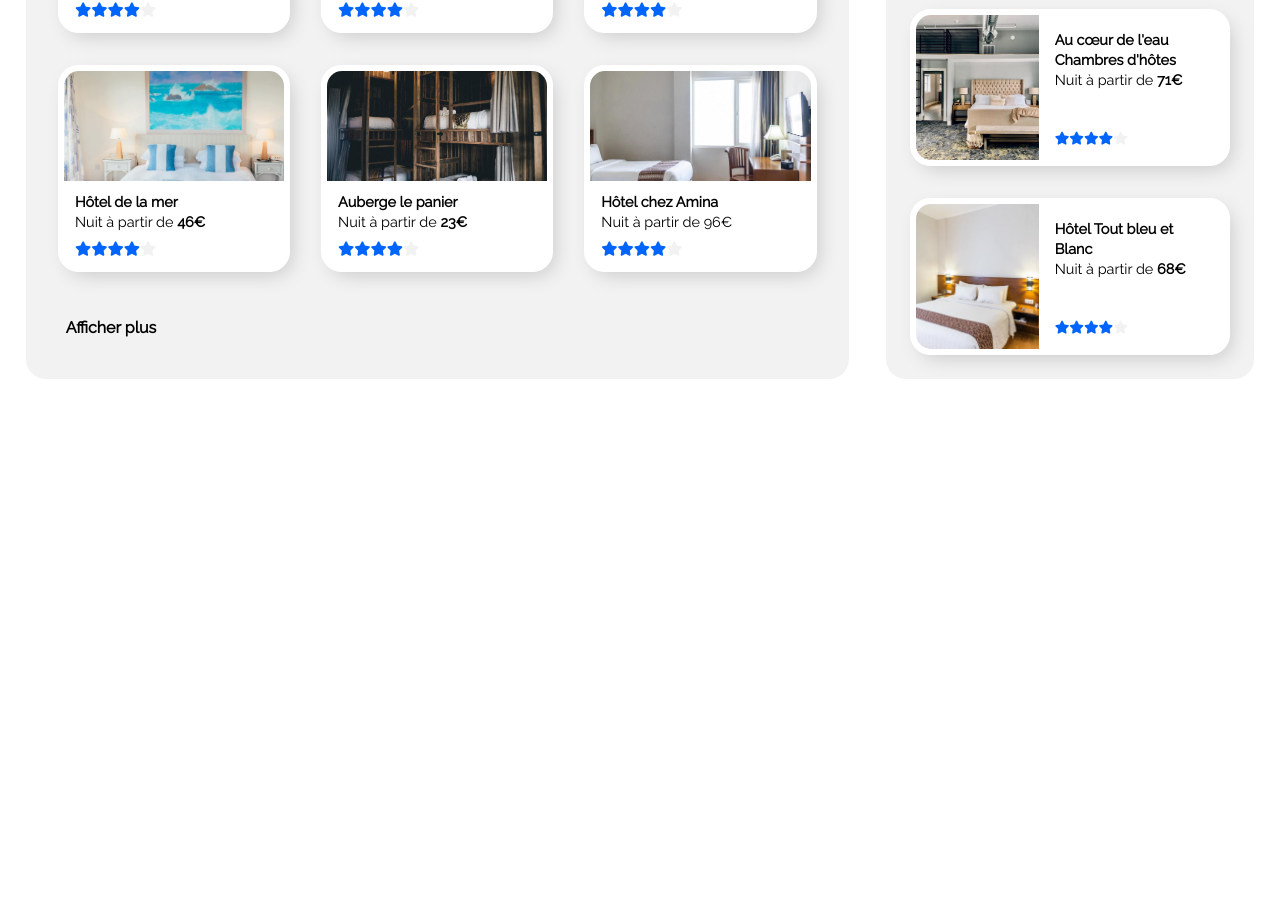
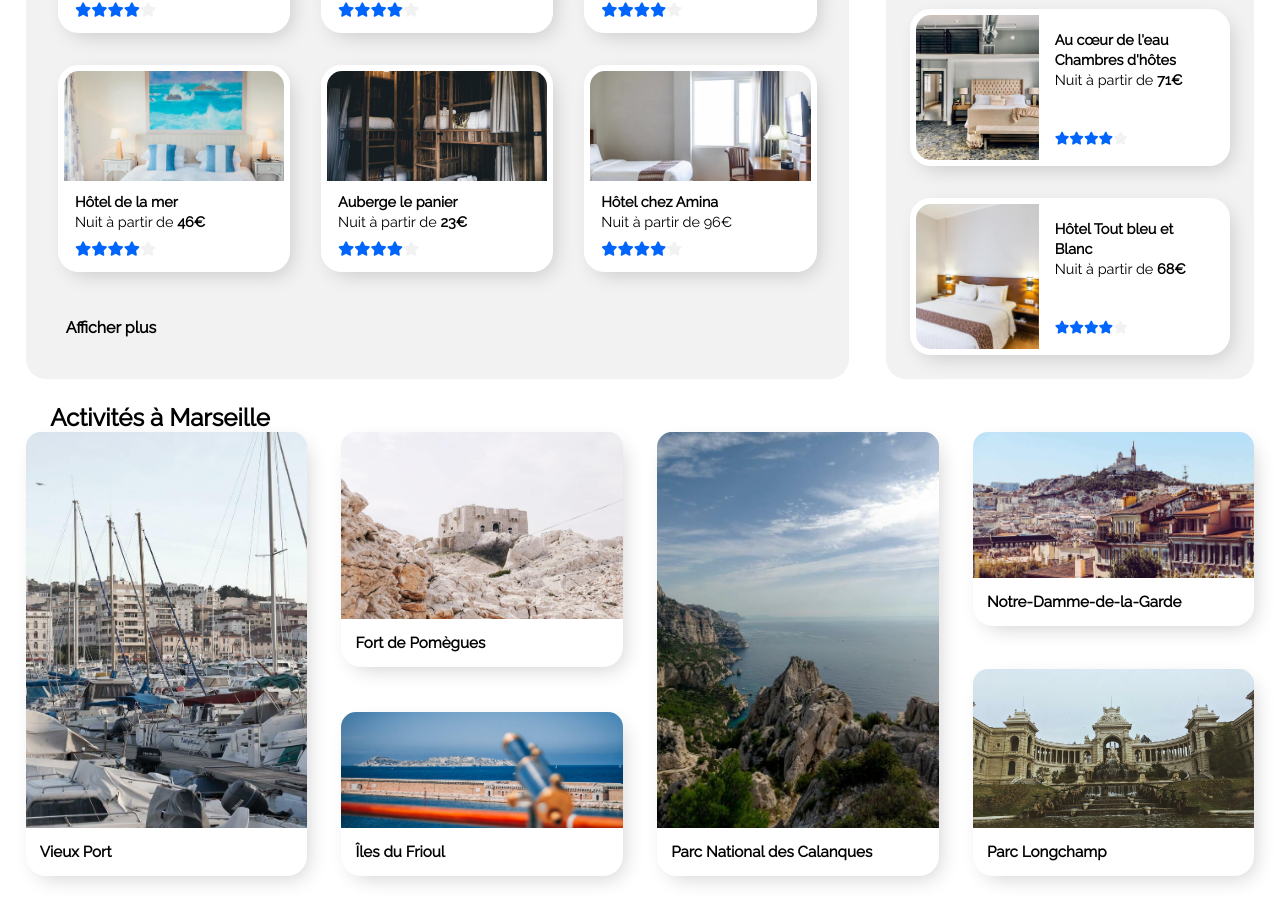
Before and after one commit to Blackiceberg/booki, a plain HTML site: page index.html in a window 1280 px wide. Shown: the part 698-1599 px from the top of the page. Before the commit the page ends 1103 px from the top, so only its background shows below. Drawn offline with Linux system fonts and the light colour scheme.

Commit message:
Etape 5 :
- Création de l'article Marseille, avec la class Activites
- création de div et de class personaliser pour la mise en page de l'article
- Ajout des images

```diff
--- a/css/style.css
+++ b/css/style.css
@@ -194,6 +194,7 @@ main{
     padding: 2%;
     display: flex;
     justify-content: space-between;
+    flex-wrap: wrap;
 }
 /*-----------------------Hebergement----------------------*/
 .encart button span:nth-child(2) {
@@ -212,6 +213,8 @@ main{
     padding: 2%;
     flex-wrap: wrap;
     border-radius: 20px;
+    flex-direction: row;
+
 }
 .encart button{
     background: white;
@@ -230,7 +233,6 @@ main{
 }
 
 .hebergement{
-    flex-direction: row;
     background-color: #F2F2F2;
     gap: 30px 4%;
     border-radius: 20px;
@@ -241,7 +243,6 @@ main{
 .populaires{
     width: 30%;
     background-color: #F2F2F2;
-    flex-direction: row;
 }
 
 .populaires button img{
@@ -259,7 +260,7 @@ main{
     width: 30%;
 }
 
-.hebergement h2{
+.hebergement h2, .activites h2{
     flex: 100%;
     padding: 2% 0 0 2%;
 }
@@ -294,7 +295,7 @@ main{
     padding: 2%;
 
 }
-.hebergement b{
+.encart b{
     font-weight: 600;
 }
 
@@ -303,8 +304,53 @@ main{
     text-align: left;
     font-size: 95%;
 }
+.activites button span:nth-child(2) {
+    padding: 5%;
+}
+.activites{
+    width: 100%;
+    background: none;
+    padding: 0;
+    justify-content: space-between;
+}
 
+.activites button{
+    border: none;
+    padding: 0;
+    width: 22vw;
+    flex-direction: column;
+}
 
+.activites button img{
+    border-radius: 15px 15px 0 0;
+    width: 100%;
+
+}
+.activites .VieuxPort img{
+    height: 396px;
+}
+.activites .FortPomegues img{
+    height: 187px;
+}
+.activites .IlesduFrioul img{
+    height: 115.5px;
+}
+.activites .ParcNationaldesCalanques img{
+    height: 396px;
+}
+.activites .Notre-Damme-de-la-Garde img{
+    height: 146px;
+}
+.activites .ParcLongchamp img{
+    height: 159px;
+}
+
+.activites div{
+    display: flex;
+    flex-direction: column;
+    flex-wrap: wrap;
+    justify-content: space-between;
+}
 
   /*------------------Media Queries------------------*/
 
--- a/index.html
+++ b/index.html
@@ -190,6 +190,53 @@
                 </span>
                 </button>
             </article>
+            <article class="activites encart">
+              <h2 id="activites"> Activités à Marseille</h2>
+              <div>
+              <button class="VieuxPort" type="button">
+                <img src="images/activites/j.jpg" alt="Vieux Port">
+                <span class="">
+                  <b>Vieux Port</b>
+                </span>
+              </button>
+            </div>
+            <div>
+              <button class="FortPomegues" type="button">
+                <img src="images/activites/k.jpg" alt="Fort de Pomègues">
+                <span class="infologementMarseille">
+                  <b>Fort de Pomègues</b>
+                </span>
+              </button>
+              <button class="IlesduFrioul" type="button">
+                <img src="images/activites/l.jpg" alt="Îles du Frioul">
+                <span class="infologementMarseille">
+                  <b>Îles du Frioul</b>
+                </span>
+              </button>
+            </div>
+            <div>
+              <button class="ParcNationaldesCalanques" type="button">
+                <img src="images/activites/m.jpg" alt="Parc National des Calanques">
+                <span class="infologementMarseille">
+                  <b>Parc National des Calanques</b>
+                </span>
+              </button>
+            </div>
+            <div>
+              <button class="Notre-Damme-de-la-Garde" type="button">
+                <img src="images/activites/n.jpg" alt="Notre-Damme-de-la-Garde">
+                <span class="infologementMarseille">
+                  <b>Notre-Damme-de-la-Garde</b>
+                </span>
+              </button>
+              <button class="ParcLongchamp" type="button">
+                <img src="images/activites/o.jpg" alt="Parc Longchamp">
+                <span class="infologementMarseille">
+                  <b>Parc Longchamp</b>
+                </span>
+              </button>
+            </div>
+            </article>
         </main>
         <footer></footer>
     </body>
```
Also changed, not shown: images/activites/j.jpg (added), images/activites/k.jpg (added), images/activites/l.jpg (added), images/activites/m.jpg (added), images/activites/n.jpg (added), images/activites/o.jpg (added). Lines whose indentation alone changed are shown as unchanged.
